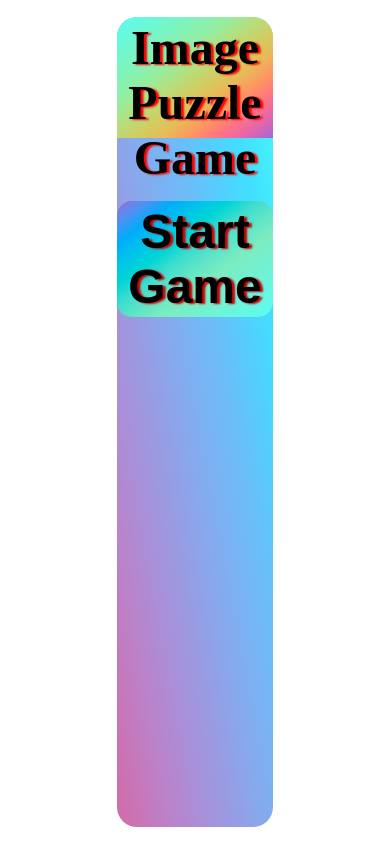
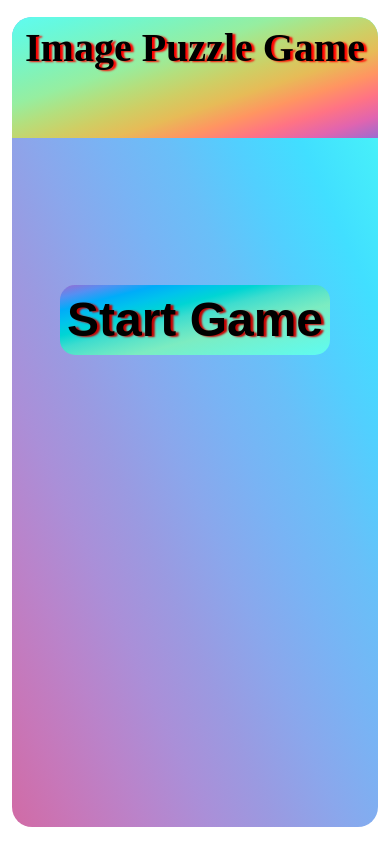
Before and after one commit to Amit-R-Thakur/PicturePuzzle, a plain HTML site: page index.html in a window 390 px wide. Drawn offline with nearby package versions, Linux system fonts and the light colour scheme.

Commit message:
Responsive Design Added

```diff
--- a/index.html
+++ b/index.html
@@ -1,5 +1,6 @@
 <html>
     <head>
+        <meta name="viewport" content="width=device-width, initial-scale=1.0">
         <link rel="stylesheet" href="./style/style.css">
         <script src="https://ajax.googleapis.com/ajax/libs/jquery/3.5.1/jquery.min.js"></script>
         <script src="https://ajax.googleapis.com/ajax/libs/jqueryui/1.10.3/jquery-ui.min.js"></script>
--- a/style/style.css
+++ b/style/style.css
@@ -167,6 +167,29 @@ font-size: 10px;
 
 
 
+@media only screen and (max-width:891px)
+{
+    .SetupDiv
+{
+
+left:3%;
+right:3%;
+
+}
+
+}
+
+@media only screen and (max-width:440px)
+{
+    .headerDiv h1
+{
+    font-size: 2.5rem;
+
+}
+
+}
+
+
 
 
 
```
